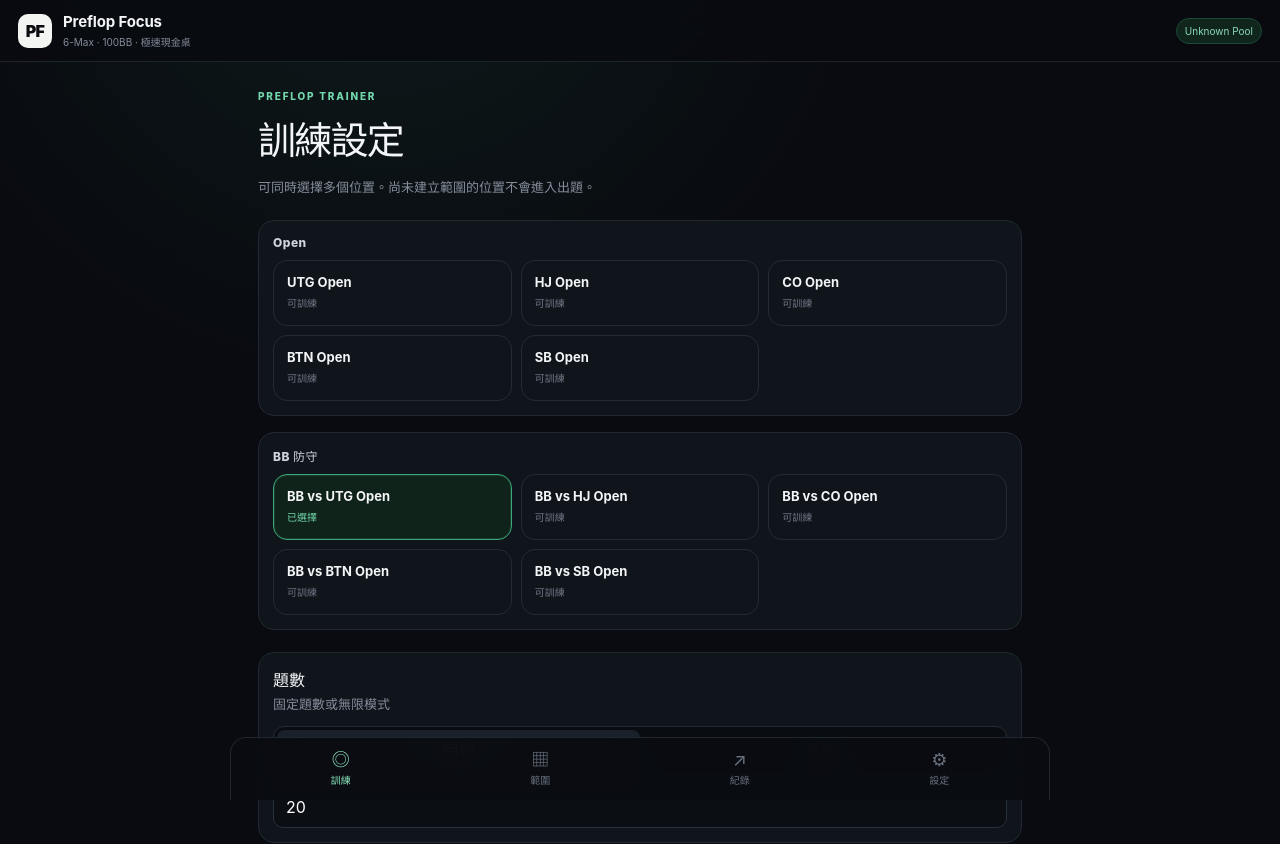
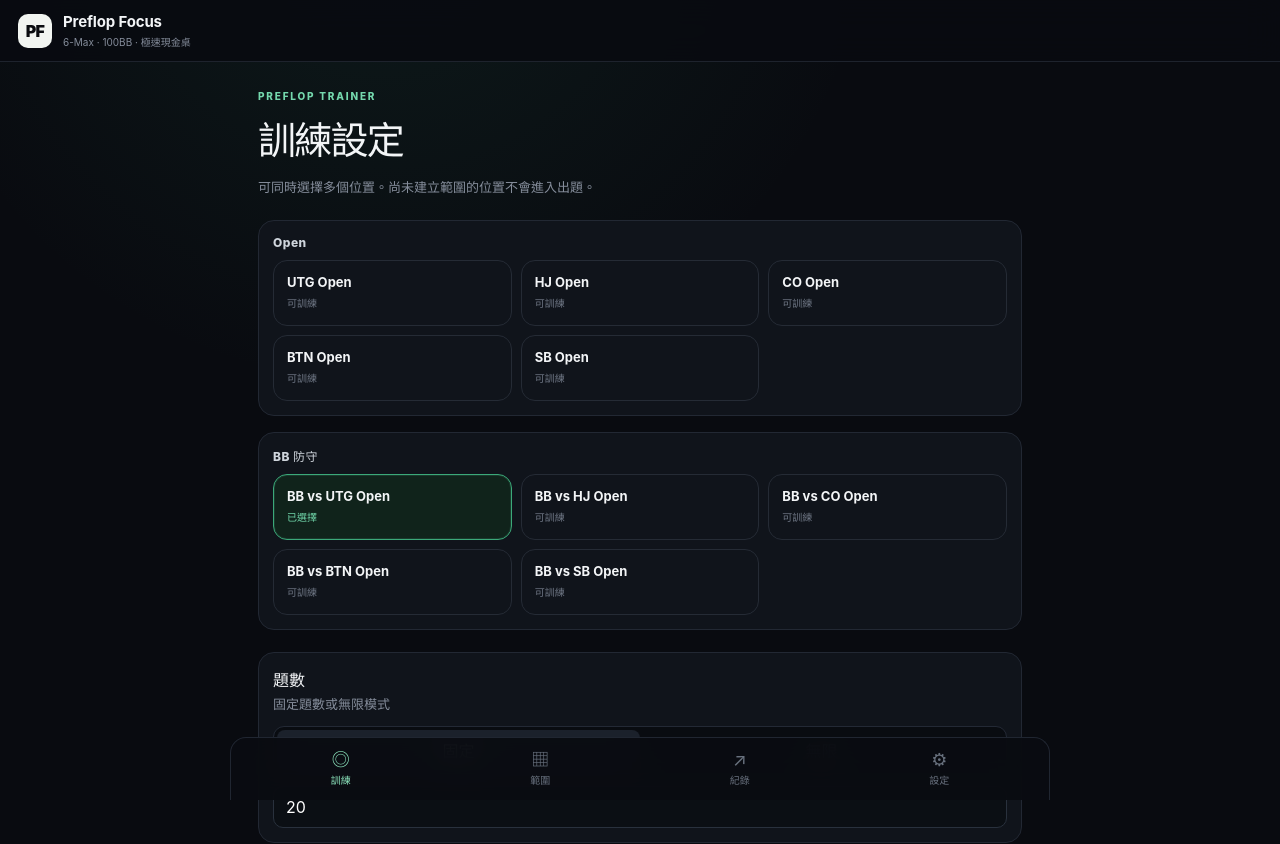
Before and after one commit to zrang0408/preflop-focus, a React (Vite) app: page / in a window 1280 px wide. Shown: the top 844 px of the page. Built offline with nearby package versions, Linux system fonts and the light colour scheme.

Commit message:
刪除known pool

```diff
--- a/src/App.tsx
+++ b/src/App.tsx
@@ -173,7 +173,6 @@ function App() {
             <p>6-Max · 100BB · 極速現金桌</p>
           </div>
         </div>
-        <span className="pool-pill">Unknown Pool</span>
       </header>
 
       <main>
```
